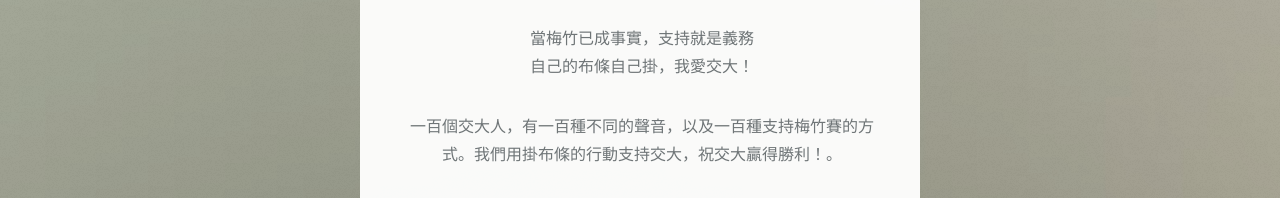
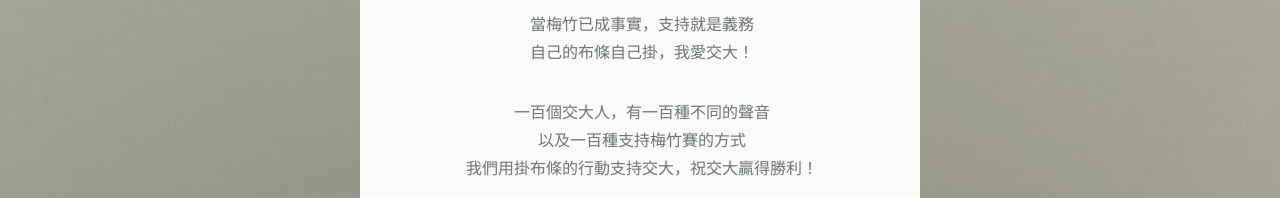
Before and after one commit to nctu-hack/nctu-hack.github.io, a plain HTML site: page index.html in a window 1280 px wide. Shown: the part 962-1160 px from the top of the page. Drawn offline with Linux system fonts and the light colour scheme.

Commit message:
Chnage new-line position in first section

```diff
--- a/index.html
+++ b/index.html
@@ -49,8 +49,11 @@
 						<header class="major">
 							<h2>計畫代號: Ylvis</h2>
 						</header>
-						<p>當梅竹已成事實，支持就是義務<br>自己的布條自己掛，我愛交大！</p>
-						<p>一百個交大人，有一百種不同的聲音，以及一百種支持梅竹賽的方式。我們用掛布條的行動支持交大，祝交大贏得勝利！。</p>
+						<p>當梅竹已成事實，支持就是義務<br>
+						   自己的布條自己掛，我愛交大！</p>
+						<p>一百個交大人，有一百種不同的聲音<br>
+						   以及一百種支持梅竹賽的方式<br>
+						   我們用掛布條的行動支持交大，祝交大贏得勝利！</p>
 						<div class="video-container">
 						<iframe width="560" height="315" src="https://www.youtube.com/embed/jofNR_WkoCE?rel=0&start=40" frameborder="0" allowfullscreen></iframe>
 						</div>
```
